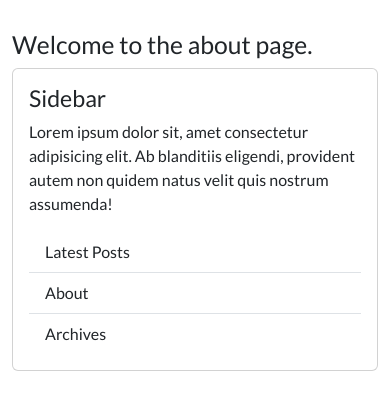
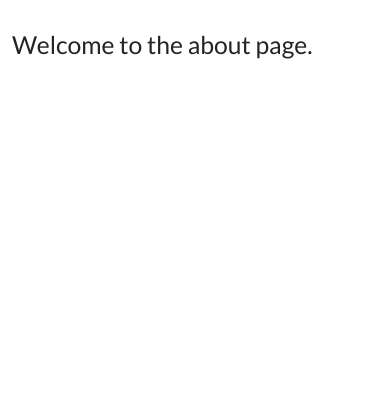
Before and after one commit to lpasiak/django-blog, a Django app: template blog/templates/blog/about.html in a window 390 px wide. Shown: the part 56-466 px from the top of the page. Run offline with Django 5.2, Linux system fonts and the light colour scheme; the template is opened without the code that fills it, so the values that code supplies are empty.

Commit message:
Changed sidebar so it hides on mobile

```diff
--- a/blog/templates/blog/base.html
+++ b/blog/templates/blog/base.html
@@ -45,7 +45,7 @@
             </div>
 
             <!-- Sidebar -->
-            <div class="col-md-4">
+            <div class="col-md-4 d-none d-md-block">
                 <div class="card">
                     <div class="card-body">
                         <h3 class="card-title">Sidebar</h3>
```
